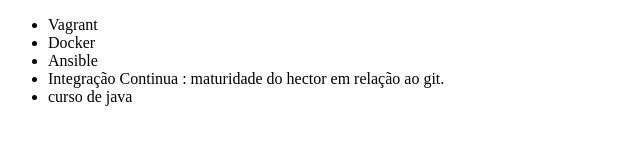
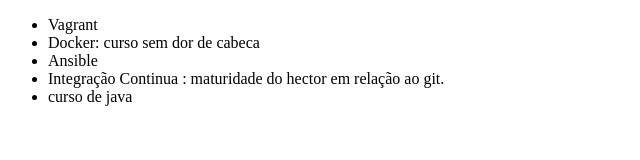
Before and after one commit to HecSs/BRQHec, a plain HTML site: page index.html in a window 1280 px wide. Shown: the whole page, without its empty margins (0-640 px from the left). Drawn offline with Linux system fonts and the light colour scheme.

Commit message:
mudança docker

```diff
--- a/index.html
+++ b/index.html
@@ -7,7 +7,7 @@
 <body>
     <ul>
         <li>Vagrant</li>
-        <li>Docker</li>
+        <li>Docker: curso sem dor de cabeca</li>
         <li>Ansible</li>
         <li>Integração Continua : maturidade do hector em relação ao git.</li>
         <li>curso de java</li>
```
